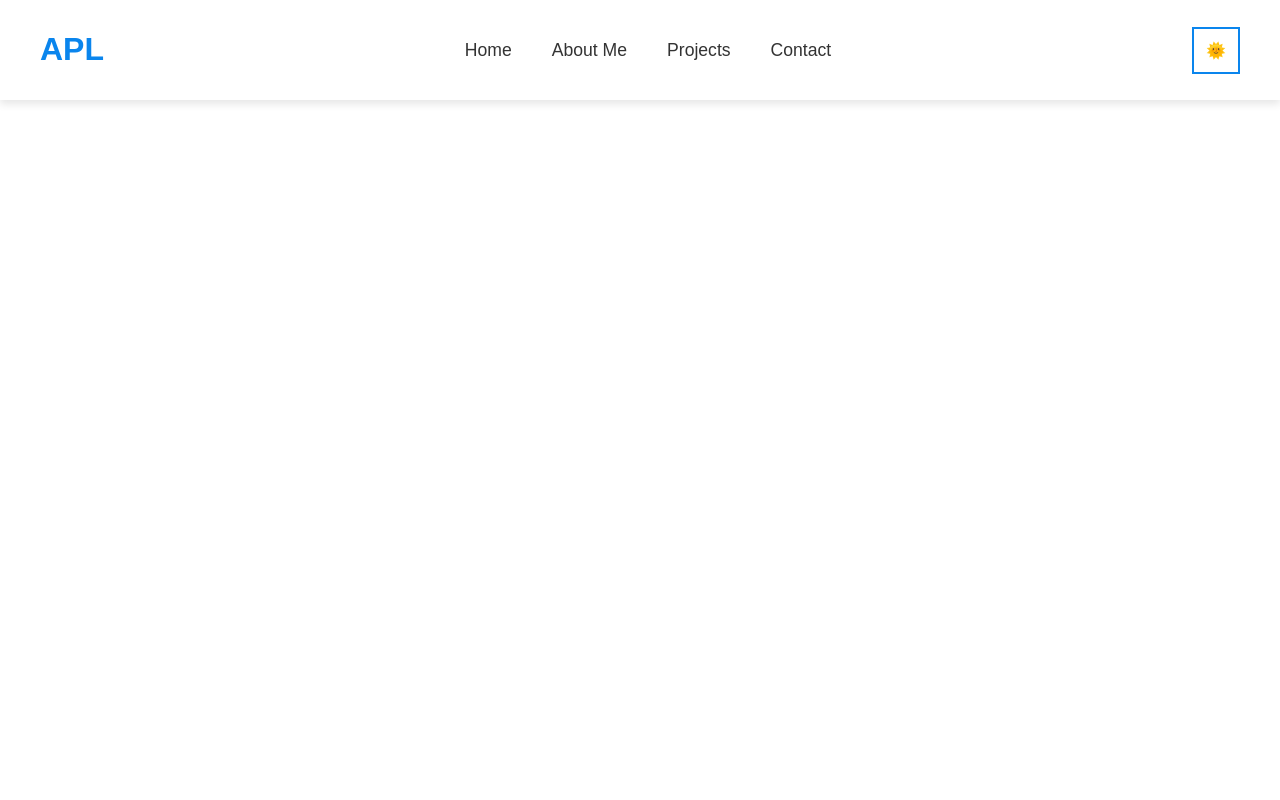
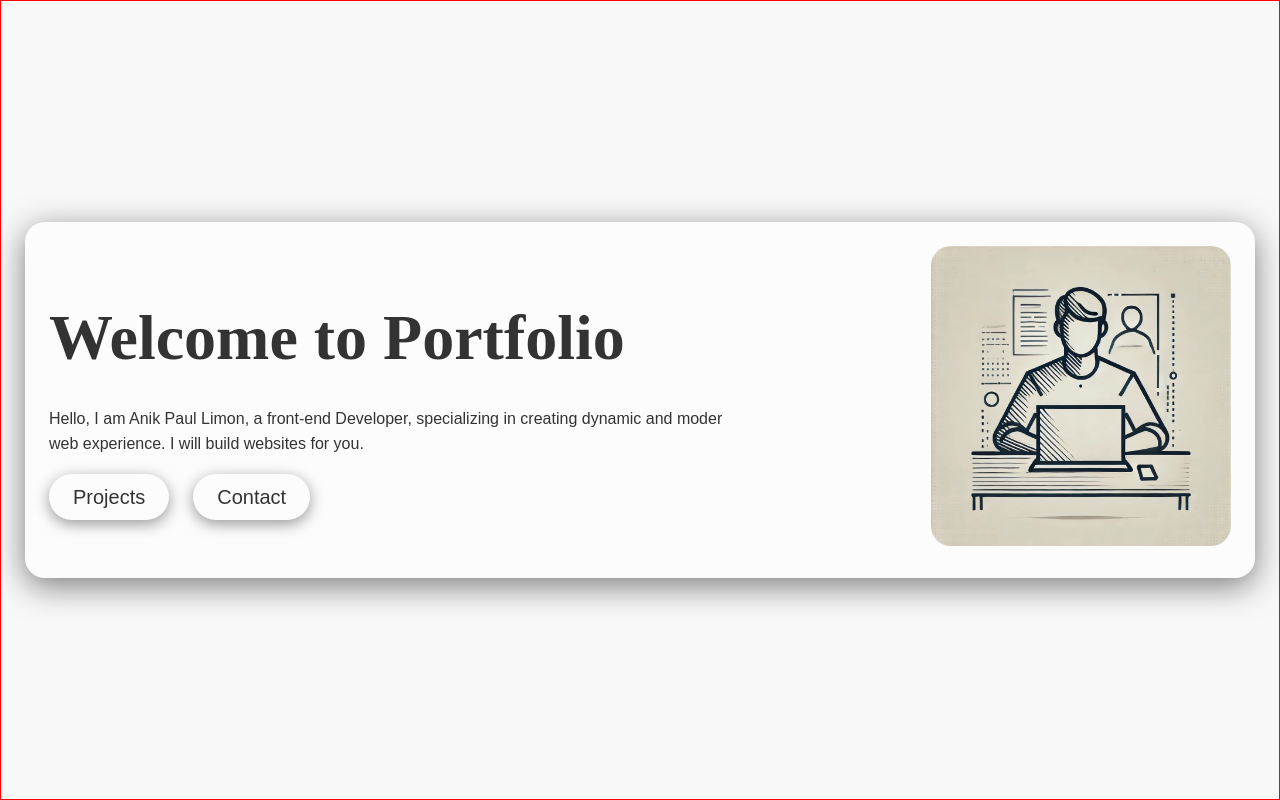
Before and after one commit to ap-limon/advanced_react_portfolio_dynamic, a React app: page / in a window 1280 px wide. Shown: the top 800 px of the page. Built offline with nearby package versions, Linux system fonts and the light colour scheme.

Commit message:
navbar is all set now its time for completing the home section

```diff
--- a/package.json
+++ b/package.json
@@ -22,6 +22,7 @@
     "@babel/preset-react": "^7.24.7",
     "babel-loader": "^9.2.1",
     "css-loader": "^7.1.2",
+    "file-loader": "^6.2.0",
     "html-webpack-plugin": "^5.6.0",
     "sass": "^1.79.1",
     "sass-loader": "^16.0.1",
--- a/src/components/About.js
+++ b/src/components/About.js
@@ -0,0 +1,9 @@
+import React from "react";
+
+const About = () => {
+    return (
+        <section id="about" className="section"></section>
+    );
+};
+
+export default About;
--- a/src/components/Contact.js
+++ b/src/components/Contact.js
@@ -0,0 +1,9 @@
+import React from "react";
+
+const Contact = () => {
+    return (
+        <section id="contact" className="section"></section>
+    );
+};
+
+export default Contact;
--- /dev/null
+++ b/src/components/Home.js
@@ -0,0 +1,30 @@
+import React from "react";
+import silhouetteImage from "../assets/hero_banner_slihouetteimage.webp";
+import "./../styles/components/_home.scss";
+
+const Home = () => {
+  return (
+    <section id="home" className="home section">
+      <div className="hero-card">
+        <div className="text-content">
+          <h1>Welcome to Portfolio</h1>
+          <p>
+            Hello, I am Anik Paul Limon, a front-end Developer, specializing in
+            creating dynamic and moder web experience. I will build websites for
+            you.
+          </p>
+          <div className="cta-buttons">
+            <a href="#projects">Projects</a>
+            <a href="#contact">Contact</a>
+          </div>
+        </div>
+        <div className="hero-image">
+          <img src={ silhouetteImage } alt="Developer silhouette"/>
+        </div>
+      </div>
+    </section>
+  );
+}
+
+
+export default Home;
--- a/src/components/Navbar.js
+++ b/src/components/Navbar.js
@@ -40,11 +40,12 @@ const Navbar = () => {
       (entries) => {
         entries.forEach((entry) => {
           if (entry.isIntersecting) {
+            console.log(entry.target.id);
             setActiveSection(entry.target.id);
           }
         });
       },
-      { threshold: 0.6 }
+      { threshold: 0.7 }
     );
 
     //observe the sections
@@ -56,9 +57,16 @@ const Navbar = () => {
     //Navbar scroll up visibility handler
     const handleScroll = () => {
       const currentScroll = window.scrollY;
-      setIsScrollingUP(currentScroll < lastScroll);
-      lastScroll = currentScroll;
+      if (currentScroll > lastScroll) {
+        //scrolling down - hide navbar
+        setIsScrollingUP(false);
+      } else if (currentScroll < lastScroll) {
+        //scrolling up - show navbar
+        setIsScrollingUP(true);
+      }
+      lastScroll = currentScroll; // update the lastScroll to current position
     };
+
     window.addEventListener("scroll", handleScroll);
     return () => {
       window.removeEventListener("scroll", handleScroll);
@@ -85,39 +93,47 @@ const Navbar = () => {
       }`}
     >
       <div className="navbar-container">
-        <div className="logo">APL</div>
+        <div className="logo">
+          <span className="letter">A</span>
+          <span className="letter">P</span>
+          <span className="letter">L</span>
+        </div>
         <ul className={`nav-links ${isMobileMenuOpen ? "open" : ""}`}>
-          <li className={activeSection === "home" ? "active" : ""}>
+          <li>
             <a
               href="#home"
-              className="nav-link"
+              className={`nav-link ${activeSection === "home" ? "active" : ""}`}
               onClick={(e) => handleNavClick(e, "#home")}
             >
               Home
             </a>
           </li>
-          <li className={activeSection === "about" ? "active" : ""}>
+          <li>
             <a
               href="#about"
-              className="nav-link"
+              className={`nav-link ${
+                activeSection === "about" ? "active" : ""
+              }`}
               onClick={(e) => handleNavClick(e, "#about")}
             >
               About Me
             </a>
           </li>
-          <li className={activeSection === "projects" ? "active" : ""}>
+          <li>
             <a
               href="#projects"
-              className="nav-link"
+              className={`nav-link ${
+                activeSection === "projects" ? "active" : ""
+              }`}
               onClick={(e) => handleNavClick(e, "#projects")}
             >
               Projects
             </a>
           </li>
-          <li className={activeSection === "contact" ? "active" : ""}>
+          <li>
             <a
               href="#contact"
-              className="nav-link"
+              className={`nav-link ${activeSection === "contact" ? "active" : ""}`}
               onClick={(e) => handleNavClick(e, "#contact")}
             >
               Contact
--- a/src/components/Project.js
+++ b/src/components/Project.js
@@ -0,0 +1,9 @@
+import React from "react";
+
+const Projects = () => {
+    return (
+        <section id="projects" className="section"></section>
+    );
+};
+
+export default Projects;
--- a/src/index.js
+++ b/src/index.js
@@ -2,11 +2,19 @@ import React from "react";
 import ReactDOM from "react-dom/client";
 import "./styles/main.scss";
 import Navbar from "./components/Navbar";
+import Home from "./components/Home";
+import About from "./components/About";
+import Projects from "./components/Project";
+import Contact from "./components/Contact";
 
 const App = () => {
     return (
       <>
         <Navbar />
+        <Home />
+        <About />
+        <Projects />
+        <Contact />
       </>
     );
 };
--- a/src/styles/_mixin.scss
+++ b/src/styles/_mixin.scss
@@ -87,7 +87,26 @@
 //keyframes for fade-out
 @keyframes fadeOut {
   to {
-    opacity: 1;
+    opacity: 0;
     transform: translateX(0) translateY(0);
   }
 }
+
+
+//bounce animation
+@mixin bounce($duration: 1.5s, $detlay: 0s, $ease: ease-in-out) {
+  animation: bounce $duration infinite $ease;
+  animation-delay: $detlay;
+
+  @keyframes bounce {
+    0%, 20%, 50%, 80%, 100% {
+      transform: translateY(0);
+    }
+    40% {
+      transform: translateY(-20px);
+    }
+    60% {
+      transform: translateY(-10px);
+    }
+  }
+}
--- a/src/styles/components/_Navbar.scss
+++ b/src/styles/components/_Navbar.scss
@@ -7,12 +7,12 @@
   top: 0;
   left: 0;
   width: 100%;
-  padding: $padding-base;
+  padding: $spacing-xs $padding-base;
   background-color: $light-mode-background;
   justify-content: space-between;
   z-index: 1000;
   opacity: 0;
-  transition: opacity .5s ease-in-out, transform 0.5s ease-in-out, backgoud-color 0.3s;
+  transition:  transform 0.5s ease-in-out, backgoud-color 0.3s;
   box-shadow: 0 4px 8px rgba($color: #000000, $alpha: 0.1);
 
   &.visible {
@@ -23,10 +23,9 @@
     @include fadeOut("up", 20px);
   }
 
-  &.fade-in {
-    @include fadeIn("down", 20px, 1s, ease-in);
-    opacity: 1;
-  }
+  // &.fade-in {
+  //   @include fadeIn("down", 20px, 1s, ease-in);
+  // }
 
   .navbar-container {
     @include flex-center();
@@ -38,9 +37,24 @@
 
   .logo {
     font-family: $font-poppins;
-    font-size: 2rem;
     font-weight: bold;
     color: $light-mode-primary;
+    @include flex-center();
+
+    .letter {
+      font-size: 2rem;
+      margin: 0 5px;
+      display: inline-block;
+      @include bounce(1.5s, 0s);
+
+      &:nth-child(2) {
+        @include bounce(1.5s, 0.2s);
+      }
+
+      &:nth-child(3) {
+        @include bounce(1.5s, 0.4s);
+      }
+    }
   }
 
   .nav-links {
@@ -58,7 +72,7 @@
         font-family: $font-raleway;
         font-size: 1.1rem;
         color: $text-dark;
-        padding: $spacing-sm $spacing-ms;
+        padding: $spacing-ms;
         transition: background-color 0.3s, color 0.3s, transform 0.3s;
 
         //underline animation
@@ -68,7 +82,7 @@
           height: 2px;
           background-color: $light-mode-primary;
           left: 0;
-          bottom: 10px;
+          bottom: 2px;
           width: 100%;
           transform: scaleX(0);
           transition: transform 0.5s ease-out;
@@ -84,12 +98,13 @@
         }
 
         &.active {
-          background-color: &light-mode-primary;
+          background-color: $light-mode-primary;
           color: $text-light;
+          border-radius: 10%;
         }
 
         &.active::before {
-          width: 100%;
+          transform: scaleX(1);
         }
       }
     }
--- /dev/null
+++ b/src/styles/components/_home.scss
@@ -0,0 +1,90 @@
+@import "../mixin";
+@import "../variable";
+
+.home {
+    @include flex-center();
+    height: 100vh;
+    position: relative;
+    padding: $spacing-lg;
+    background: var(--background);
+    color: var(--text-color);
+    @include fadeIn("up", 30px, 1.2s, ease-in-out);
+
+    .hero-card {
+        backdrop-filter: blur(15px);
+        background: rgba($color: #fff, $alpha: .5);
+        border-radius: 20px;
+        padding: $spacing-lg;
+        box-shadow: 0 8px 32px rgba($color: #000000, $alpha: .5);
+        @include flex-center(row);
+        justify-content: space-between;
+
+        @media (max-width: 768px) {
+            flex-direction: column;
+        }
+
+        .text-content {
+            max-width: 60%;
+            padding-right: $spacing-lg;
+
+            h1 {
+                font-size: $heading-font-size;
+                color: var(--parimary-color);
+                @include responsive-font(3rem, 2rem, 2.5rem, 4rem);
+            }
+
+            p {
+                font-size: $paragraph-font-size;
+                margin-top: $spacing-ms;
+                color: var(--text-color);
+            }
+
+            .cta-buttons {
+                margin-top: $spacing-lg;
+
+                a {
+                    text-decoration: none;
+                    font-size: $font-large;
+                    padding: $spacing-sm $spacing-lg;
+                    border-radius: 50px;
+                    background-color: var(--parimary-color);
+                    color: var(--text-color);
+                    transition: background-color .3s, transform .3s ease;
+                    box-shadow: 0 4px 15px rgba($color: #000000, $alpha: .4);
+
+                    &:hover {
+                        background-color: var(--hover-color);
+                        transform: scale(1.1);
+                    }
+                }
+
+                a + a {
+                    margin-left: $spacing-lg;
+                }
+            }
+        }
+
+        .hero-image {
+            max-width: 300px;
+            img {
+                width: 100%;
+                height: auto;
+                object-fit: cover;
+                border-radius: 20px;
+            }
+        }
+    }
+}
+
+//dark and light mode colors
+.light-mode {
+    --background: #f8f8f8;
+    --text-color: #333;
+    --primary-color: $light-mode-primary;
+}
+
+.dark-mode {
+    --background: #121212;
+    --text-color: #fafafa;
+    --primary-color: $dark-mode-parimary;
+}
--- a/src/styles/main.scss
+++ b/src/styles/main.scss
@@ -59,3 +59,11 @@ button {
         background-color: $dark-mode-primary;
     }
 }
+
+
+.section {
+    height: 100vh;
+    width: 100%;
+    border: 1px solid red;
+    padding: 85px $spacing-lg;
+}
--- a/webpack.config.js
+++ b/webpack.config.js
@@ -25,6 +25,18 @@ module.exports = {
         test: /\.scss$/,
         use: ["style-loader", "css-loader", "sass-loader"],
       },
+      {
+        test: /.(png|jpe?g|gif|svg|webp)$/i,
+        use: [
+          {
+            loader: "file-loader",
+            options: {
+              name: "[name].[hash].[ext]",
+              outputPath: "assets/images",
+            },
+          },
+        ],
+      },
     ],
   },
   plugins: [
```
Also changed, not shown: advanced_react_portfolio_details.txt (+43 -6 lines), src/assets/hero_banner_slihouetteimage.webp (added), src/components/HeroBanner.js (deleted), src/styles/components/_HeroBanner.scss (deleted), 1 other file.
